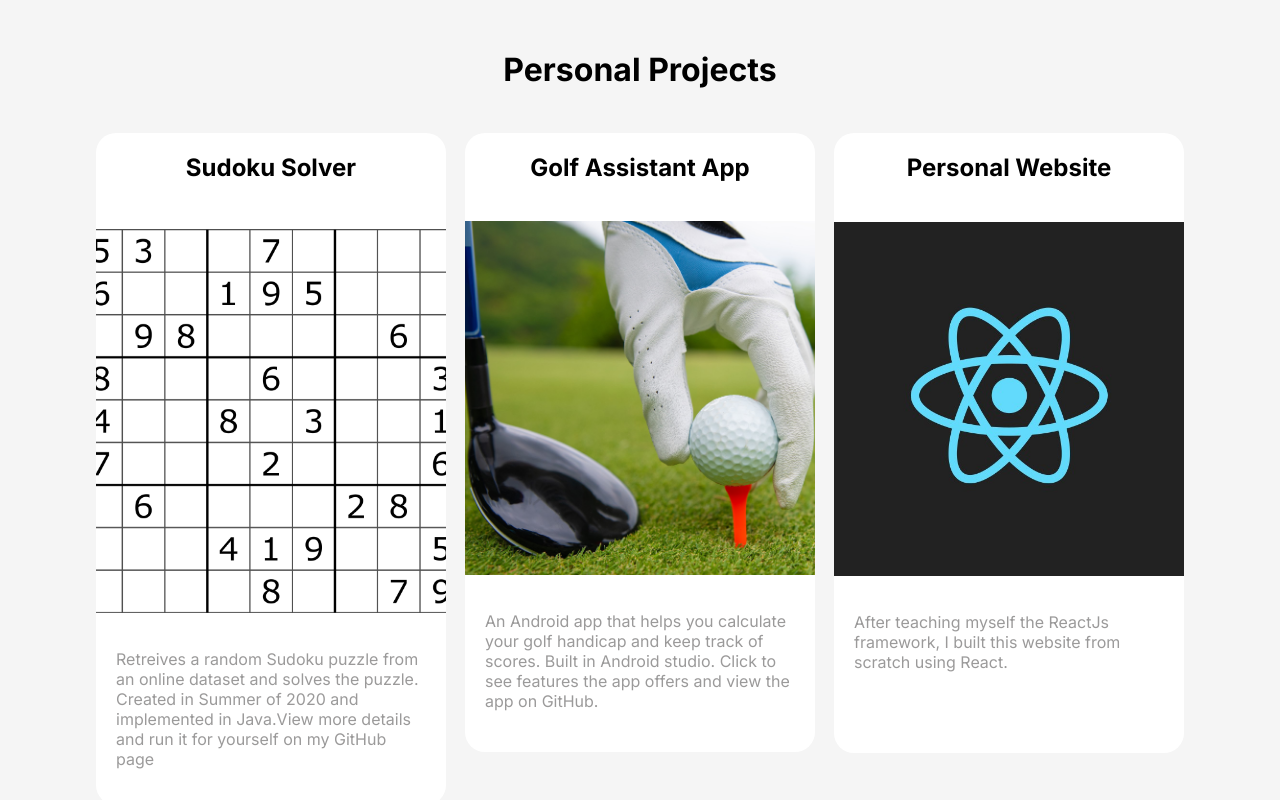
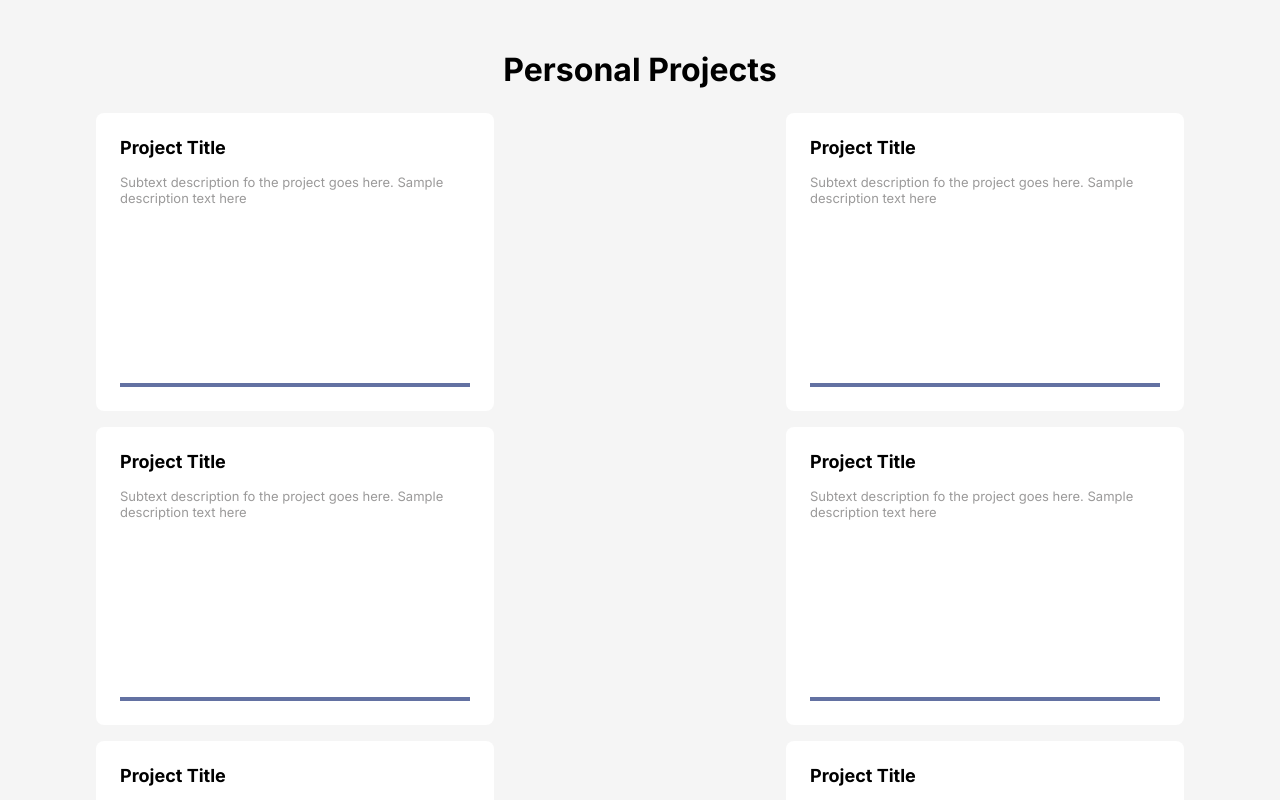
Before and after one commit to dlea8/darrin-website, a React (Create React App) app: page / in a window 1280 px wide. Shown: the part 1360-2160 px from the top of the page. Built offline with nearby package versions, Linux system fonts and the light colour scheme.

Commit message:
initial layout for the new project card

```diff
--- a/src/NavBar/navbar.css
+++ b/src/NavBar/navbar.css
@@ -29,7 +29,7 @@
 /* ================================================================= */
 
 .page-navbar-wrapper {
-    background-color: #111354;
+    background-color: var(--color-primary);
     height: 8vh;
 }
 
--- /dev/null
+++ b/src/ProjectsSection/projectCardNew.js
@@ -0,0 +1,18 @@
+import "./projectStyles.css";
+
+export default function ProjectCardNew(props) {
+    return (
+        <div className="new-project-card-container">
+            <div className="new-project-card-text-container">
+                <label className="new-project-card-title">Project Title</label>
+                <label className="new-project-card-subtitle">
+                    Subtext description fo the project goes here. Sample description text here
+                </label>
+                {/* want to add a read more link witb an arrow icon and underline in blue */}
+                <div className="spacer"></div>
+                <div className="new-project-card-accent-line"></div>
+            </div>
+
+        </div>
+    );
+}
--- a/src/ProjectsSection/projectStyles.css
+++ b/src/ProjectsSection/projectStyles.css
@@ -23,6 +23,7 @@
     flex-wrap: wrap;
     margin: auto;
     justify-content: space-between;
+    gap: 16px;
 
 }
 
@@ -94,3 +95,60 @@
     .project-grow:hover {
     transform: scale(1.05);
     }
+
+
+/* NEW PROJECT CARD STYLES */
+
+.new-project-card-container {
+    background-color: var(--color-bg-primary);
+    border-radius: var(--border-radius-standard);
+
+    padding: 24px;
+
+    min-width: 350px;
+    min-height: 250px;
+
+    width: 1rem;
+}
+
+.new-project-card-text-container {
+    height: 100%;
+
+    display: flex;
+    flex-direction: column;
+    gap: 16px;
+
+    text-align: left;
+}
+
+.new-project-card-title {
+    font-weight: bold;
+    font-size: large;
+    /* width: '100%'; */
+    color: var(--color-text-primary);
+
+    /* flex-grow: 0; */
+}
+
+.new-project-card-subtitle {
+    /* width: '100%'; */
+    font-size: small;
+    color: var(--color-text-secondary);
+
+}
+
+.new-project-card-read-more {
+    color: var(--color-text-secondary);
+}
+
+.new-project-card-read-more:hover {
+    color: var(--color-primary);
+}
+
+
+.new-project-card-accent-line {
+    width: '100%';
+    height: 4px;
+    background-color: var(--color-primary);
+    justify-self: flex-end;
+}
--- a/src/ProjectsSection/projects.js
+++ b/src/ProjectsSection/projects.js
@@ -4,6 +4,7 @@ import reactLogo from "../assets/reactLogo.jpg";
 import golf from "../assets/golfPicTemp.jpg";
 import ProjectCard from "./projectCard";
 import 'aos/dist/aos.css';
+import ProjectCardNew from "./projectCardNew";
 
 function Projects() {
 
@@ -13,7 +14,14 @@ function Projects() {
             <label className="projects-section-title">Personal Projects</label>
         </div>
         <div className="projects-content">
-            <div className="project-grow">
+            <ProjectCardNew/>
+            <ProjectCardNew/>
+            <ProjectCardNew/>
+            <ProjectCardNew/>
+            <ProjectCardNew/>
+            <ProjectCardNew/>
+
+            {/* <div className="project-grow">
               <ProjectCard
               title = "Sudoku Solver"
               text = "Retreives a random Sudoku puzzle from an online dataset and solves the puzzle. Created in Summer of 2020 and implemented in Java.View more details and run it for yourself on my GitHub page"
@@ -37,7 +45,7 @@ function Projects() {
               image={reactLogo}
               delay="300"
               link="../PersonalWebsite"/>
-            </div>
+            </div> */}
 
         </div>
     </div>
--- a/src/Styles/GlobalStyles.css
+++ b/src/Styles/GlobalStyles.css
@@ -7,3 +7,8 @@
 .github-link:hover {
     color: rgb(13, 81, 226);
 }
+
+/* dont think this will always garuantee that it will act predictably */
+.spacer {
+    flex-grow: 1;
+}
--- a/src/index.css
+++ b/src/index.css
@@ -24,4 +24,6 @@ code {
   --color-bg-secondary: #F5F5F5;
 
   --font-sans: 'Inter', system-ui, -apple-system, BlinkMacSystemFont, sans-serif;
+
+  --border-radius-standard: 8px
 }
```
